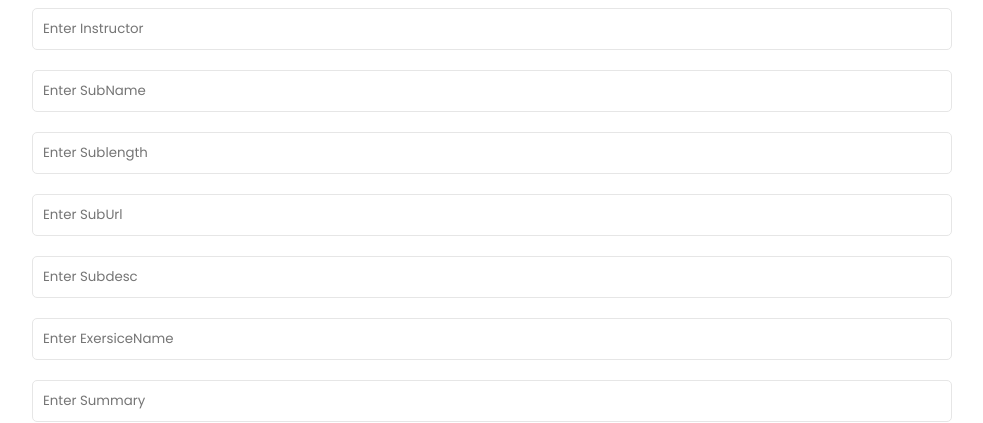
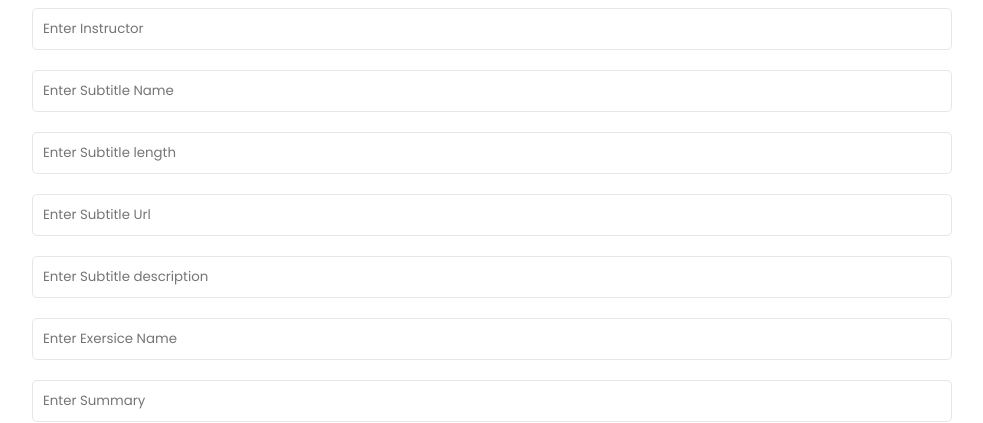
Before and after one commit to OmarNofal/ACL-Project, a React (Create React App) app in the folder Acl-master/frontend/: page /AddNewCourse in a window 1280 px wide. Shown: the part 401-824 px from the top of the page, without its empty margins (148-1131 px from the left). Built offline with nearby package versions, Linux system fonts and the light colour scheme.

Commit message:
frontedit

```diff
--- a/Acl-master/frontend/src/components/AddNewCourse.jsx
+++ b/Acl-master/frontend/src/components/AddNewCourse.jsx
@@ -148,7 +148,7 @@ function AddNewCourse() {
            id='SubName'
            name='SubName'
            value={SubName}
-           placeholder='Enter SubName'
+           placeholder='Enter Subtitle Name'
            onChange={onChange}
          />
        </div>
@@ -159,7 +159,7 @@ function AddNewCourse() {
            id='Sublength'
            name='Sublength'
            value={Sublength}
-           placeholder='Enter Sublength'
+           placeholder='Enter Subtitle length'
            onChange={onChange}
          />
        </div>
@@ -170,7 +170,7 @@ function AddNewCourse() {
            id='SubUrl'
            name='SubUrl'
            value={SubUrl}
-           placeholder='Enter SubUrl'
+           placeholder='Enter Subtitle Url'
            onChange={onChange}
          />
        </div>
@@ -181,7 +181,7 @@ function AddNewCourse() {
            id='Subdesc'
            name='Subdesc'
            value={Subdesc}
-           placeholder='Enter Subdesc'
+           placeholder='Enter Subtitle description'
            onChange={onChange}
          />
        </div>
@@ -192,7 +192,7 @@ function AddNewCourse() {
            id='ExersiceName'
            name='ExersiceName'
            value={ExersiceName}
-           placeholder='Enter ExersiceName'
+           placeholder='Enter Exersice Name'
            onChange={onChange}
          />
        </div>
--- a/Acl-master/frontend/src/components/ViewAllCoursesForINSorTRAINEEorGUEST.jsx
+++ b/Acl-master/frontend/src/components/ViewAllCoursesForINSorTRAINEEorGUEST.jsx
@@ -139,9 +139,9 @@ function ViewAllCoursesForINSorTRAINEEorGUEST() {
                                     <div>Subtitle:{item.Subtitles[0].Name}</div>
                                     <div>Exerise:{item.Exercises[0].Name}</div>
                                     <div>Subtitle total length:{item.Subtitles[0].LengthMins}</div>
-                                    <div>Subtitle:{item.Hours}</div>
+                                    <div>Hours:{item.Hours}</div>
 
-                                    <div>Price after discount:{Number(item.Price)*
+                                    <div>Price after discount:${Number(item.Price)*
                                         Number(handleCountry())
                                     }</div>
 
```
